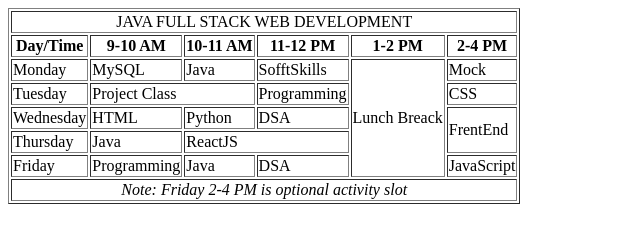
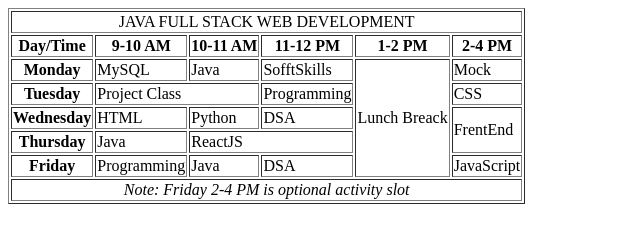
Before and after one commit to Ganesh-6361/Table, a plain HTML site: page index.html in a window 1280 px wide. Shown: the whole page, without its empty margins (0-640 px from the left). Drawn offline with Linux system fonts and the light colour scheme.

Commit message:
Update index.html

```diff
--- a/index.html
+++ b/index.html
@@ -24,7 +24,7 @@
         </tr>
 
         <tr>
-            <td>Monday</td>
+            <th>Monday</th>
             <td>MySQL</td>
             <td>Java</td>
             <td>SofftSkills</td>
@@ -32,13 +32,13 @@
             <td>Mock</td>
         </tr>
         <tr>
-            <td>Tuesday</td>
+            <th>Tuesday</th>
             <td colspan="2">Project Class</td>
             <td>Programming</td>
             <td>CSS</td>
         </tr>
          <tr>
-            <td>Wednesday</td>
+            <th>Wednesday</th>
             <td>HTML</td>
             <td>Python</td>
             <td>DSA</td>
@@ -46,7 +46,7 @@
 
         </tr>
          <tr>
-            <td>Thursday</td>
+            <th>Thursday</th>
             <td>Java</td>
             <td colspan="2">ReactJS</td>
 
@@ -54,7 +54,7 @@
 
         </tr>
          <tr>
-            <td>Friday</td>
+            <th>Friday</th>
             <td>Programming</td>
             <td>Java</td>
             <td>DSA</td>
@@ -68,4 +68,5 @@
     </table>
 
 </body>
+
 </html>
```
